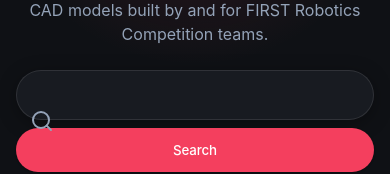
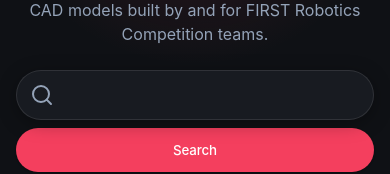
Before and after one commit to Gurates/KitCad, a React (Vite) app: page / in a window 390 px wide. Shown: the part 186-360 px from the top of the page. Built offline with nearby package versions, Linux system fonts and the light colour scheme; no server answers.

Commit message:
mobile fix3

```diff
--- a/src/pages/Home/Home.css
+++ b/src/pages/Home/Home.css
@@ -34,6 +34,11 @@
   max-width: 600px;
   position: relative;
   margin-bottom: var(--spacing-4);
+}
+
+.hero-search-input-wrapper {
+  position: relative;
+  width: 100%;
 }
 
 .hero-search-icon {
--- a/src/pages/Home/Home.jsx
+++ b/src/pages/Home/Home.jsx
@@ -22,12 +22,14 @@
           <p className="hero-subtitle">Discover, share, and download thousands of CAD models built by and for FIRST Robotics Competition teams.</p>
 
           <form className="hero-search" onSubmit={handleSearch}>
+            <div className="hero-search-input-wrapper">
               <Search className="hero-search-icon" size={24} />
               <input
                 type="text"
                 placeholder=""
                 className="hero-search-input"
               />
+            </div>
             <button type="submit" className="btn btn-primary hero-search-btn">Search</button>
           </form>
 
```
Lines whose indentation alone changed are shown as unchanged.
